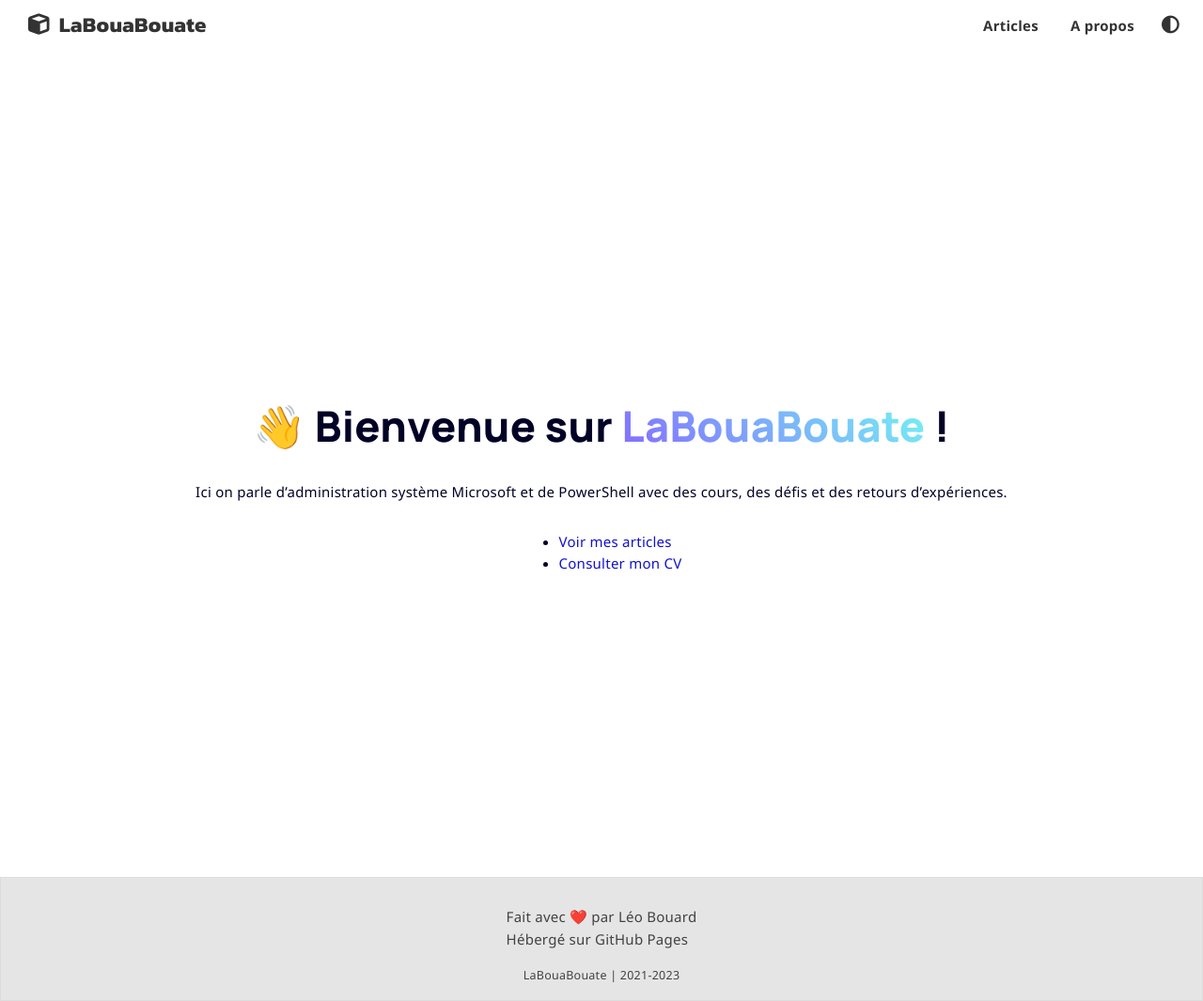
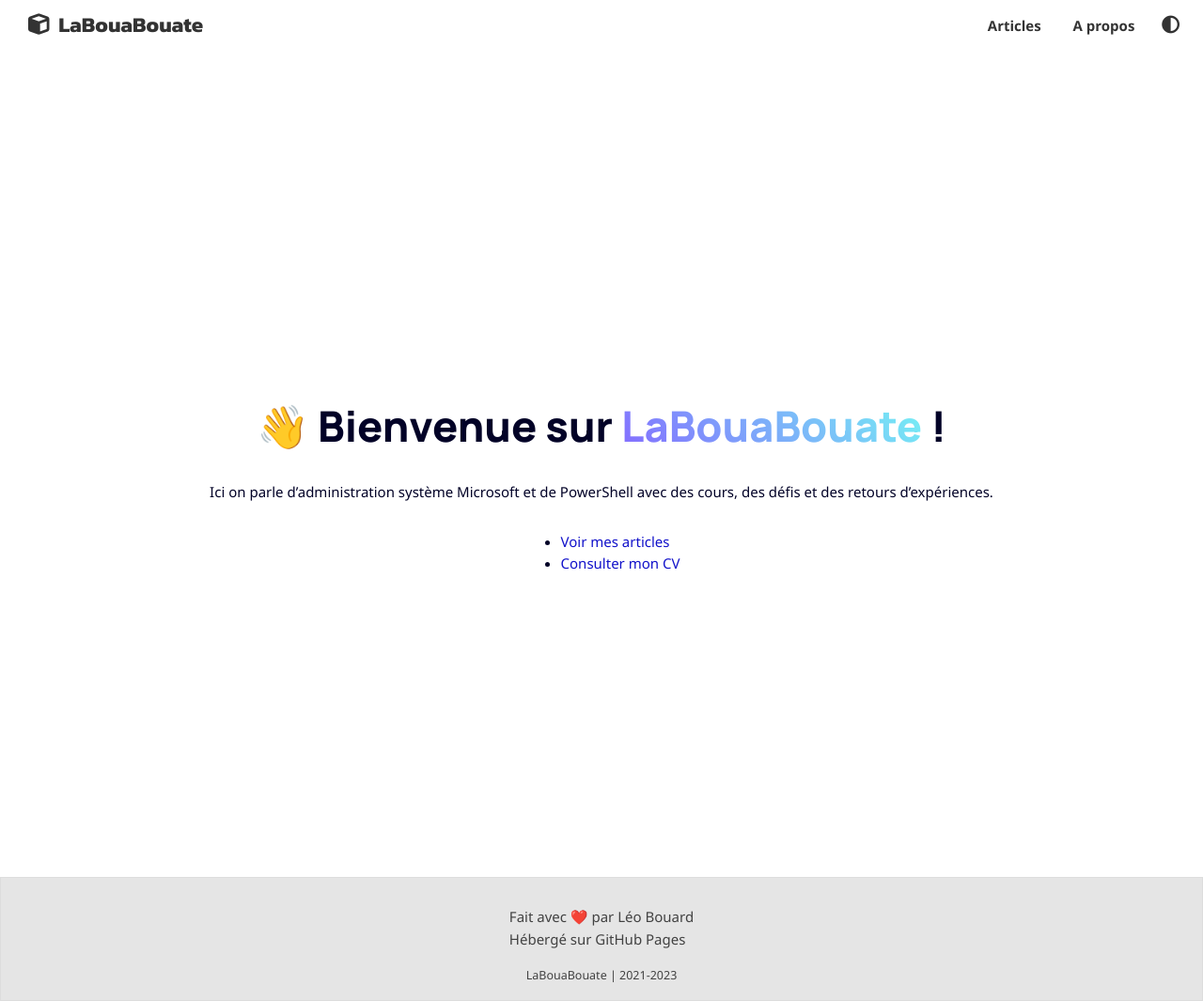
Before and after one commit to leobouard/leobouard.github.io, a Jekyll site: the page built from index.md, in a window 1280 px wide. Shown: the whole page at 94% size. Built offline with Jekyll 4.4.1, drawn with Linux system fonts in a browser that asks for light colours; nearby versions of some CDN libraries; some web fonts are replaced; our own code applies the rules of GitHub Pages for plain Markdown files.

Commit message:
Update style.scss

```diff
--- a/assets/css/style.scss
+++ b/assets/css/style.scss
@@ -64,7 +64,6 @@
     font-size: 15px;
     font-weight: 400;
     height: 100%;
-    letter-spacing: 0.25px;
     line-height: 155%;
     -webkit-print-color-adjust: exact;
     color-adjust: exact;
```
